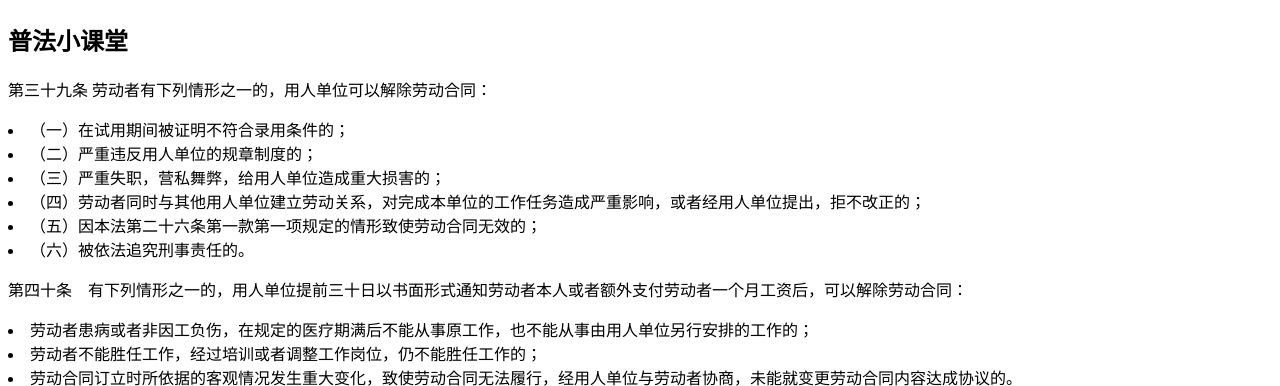
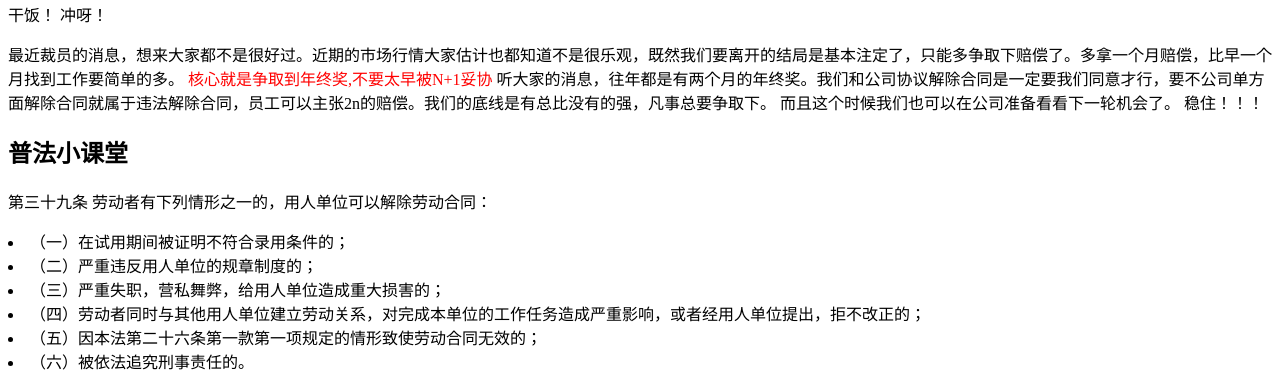
Before and after one commit to lwx-fly/bayes, a website: page index.html in a window 1280 px wide. Shown: the part 410-796 px from the top of the page. Drawn offline with Linux system fonts and the light colour scheme.

Commit message:
Update index.html
add

```diff
--- a/index.html
+++ b/index.html
@@ -11,6 +11,28 @@
     <img src="https://raw.githubusercontent.com/lwx-fly/img/master/202401090935843.png"  alt="扫码加群" height="400" width="300">
     <!-- <div class="caption">扫码助力</div> -->
     </div>
+
+
+    <div>
+        <span>
+            干饭！ 冲呀！
+        </span>
+        <p>
+            <span>
+                最近裁员的消息，想来大家都不是很好过。近期的市场行情大家估计也都知道不是很乐观，既然我们要离开的结局是基本注定了，只能多争取下赔偿了。多拿一个月赔偿，比早一个月找到工作要简单的多。
+            </span>
+            <span style="color: #ff0000;">
+                核心就是争取到年终奖,不要太早被N+1妥协
+            </span>
+            <span>
+                听大家的消息，往年都是有两个月的年终奖。我们和公司协议解除合同是一定要我们同意才行，要不公司单方面解除合同就属于违法解除合同，员工可以主张2n的赔偿。我们的底线是有总比没有的强，凡事总要争取下。
+                而且这个时候我们也可以在公司准备看看下一轮机会了。
+                稳住！！！
+            </span>
+        </p>
+    </div>
+
+
 
     <div>
         <h2>
```
